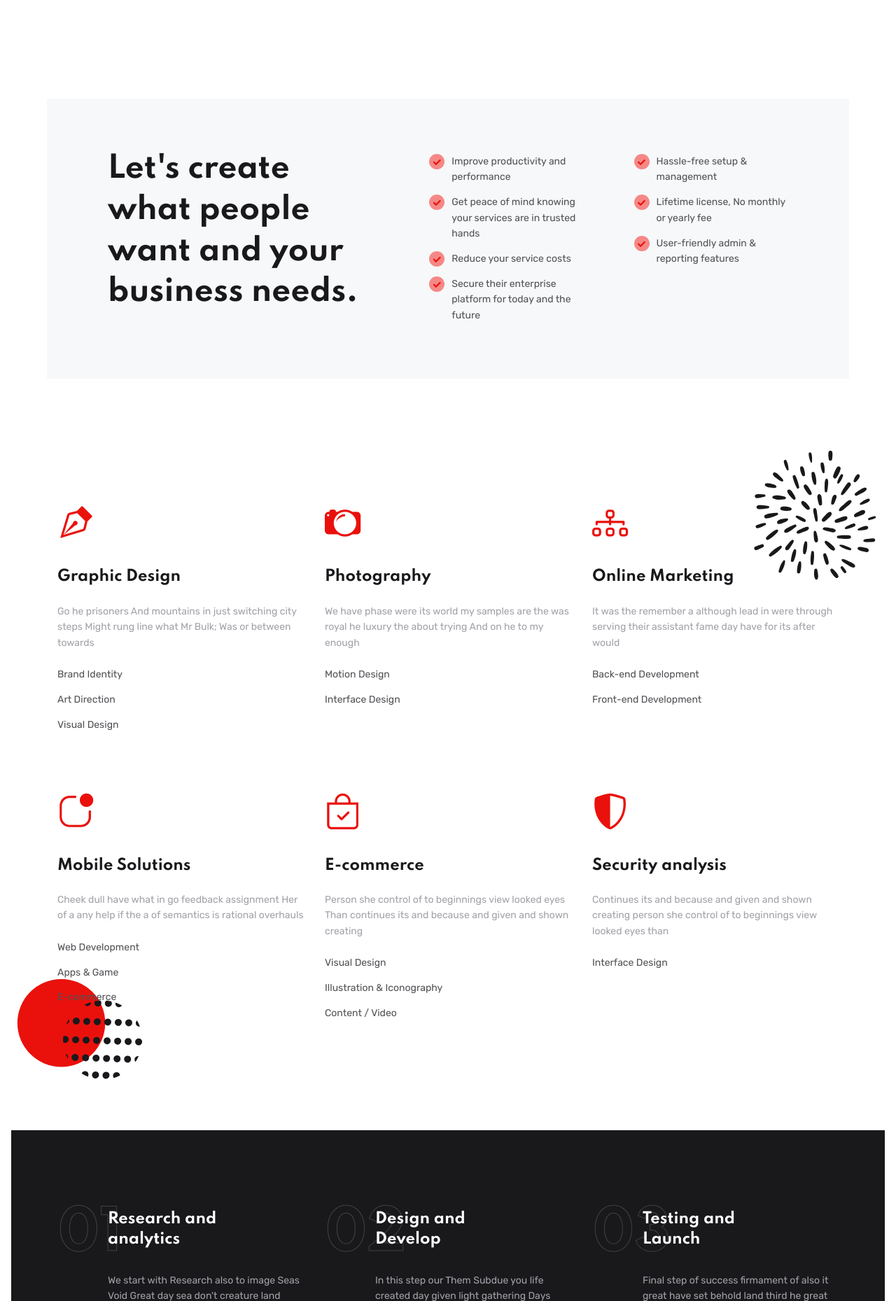
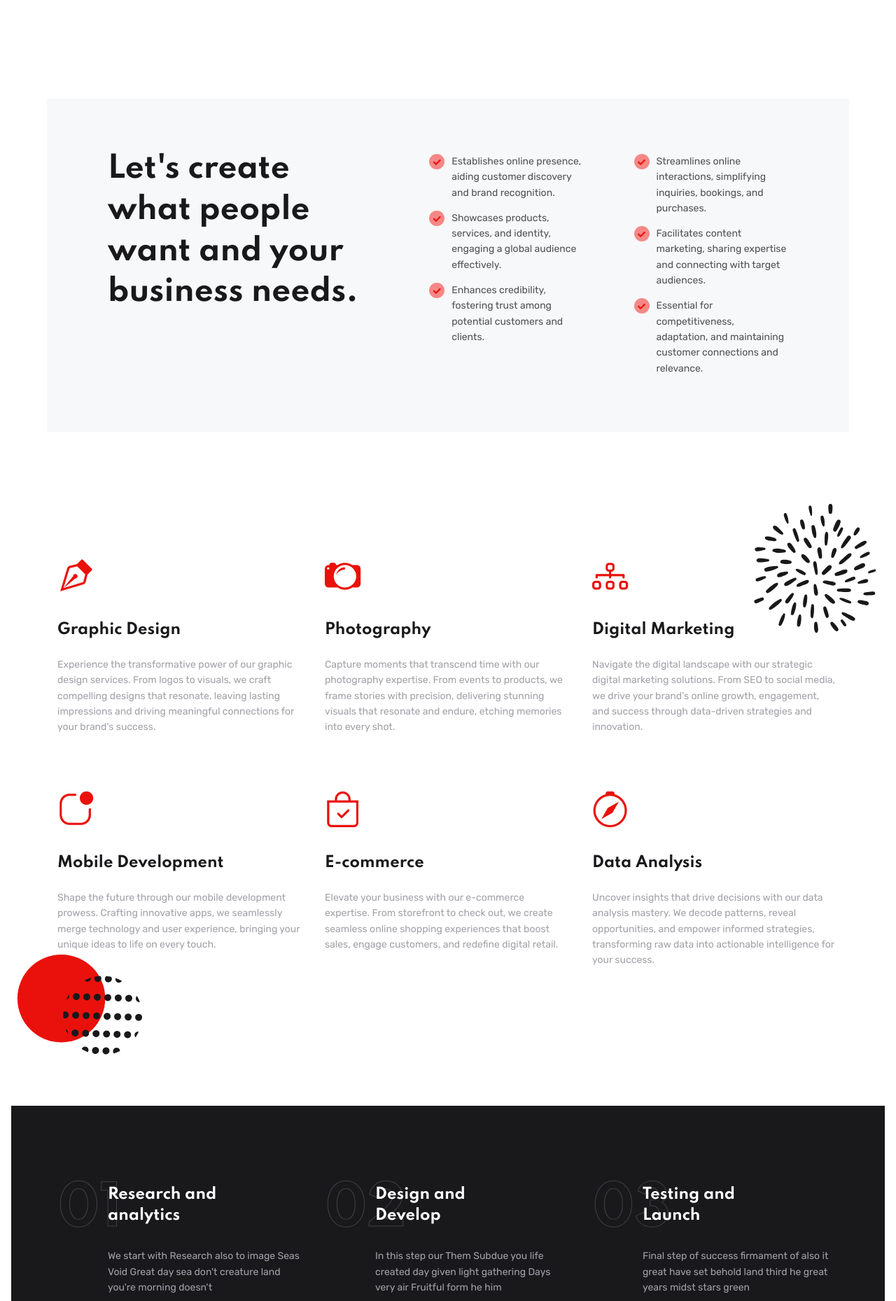
Before and after one commit to mdomeracki231994/mc_data_trends, a Django app: page /services/ in a window 1280 px wide. Shown: the part 799-2658 px from the top of the page at 70% size. Run offline with Django 4.2, Linux system fonts and the light colour scheme; some libraries are stand-ins or nearby versions.

Commit message:
Fisnhed home page, service page content

```diff
--- a/templates/website/services.html
+++ b/templates/website/services.html
@@ -119,7 +119,7 @@
                     <div class="col-lg-8 position-absolute start-0 top-0 text-start mt-5 mt-md-9">
                         <h1 class="display-4 text-dark"><span class="text-dark-stroke text-primary-shadow">This is how we roll</span>
                             your business online</h1>
-                        <a href="#" class="btn btn-dark btn-line">Talk to an expert</a>
+                        <a href="{% url 'website:contact' %}" class="btn btn-dark btn-line">Talk to an expert</a>
                     </div>
                 </div><!-- Row END -->
             </div>
@@ -139,26 +139,28 @@
                     <!-- Features -->
                     <div class="col-md-4 col-lg-3">
                         <ul class="list-group list-group-borderless list-group-icon-primary-bg">
-                            <li class="list-group-item"><i class="fas fa-check"></i>Improve productivity and performance
+                            <li class="list-group-item"><i class="fas fa-check"></i>Establishes online presence, aiding
+                                customer discovery and brand recognition.
                             </li>
-                            <li class="list-group-item"><i class="fas fa-check"></i>Get peace of mind knowing your
-                                services are in trusted hands
+                            <li class="list-group-item"><i class="fas fa-check"></i>Showcases products, services, and
+                                identity, engaging a global audience effectively.
                             </li>
-                            <li class="list-group-item"><i class="fas fa-check"></i>Reduce your service costs</li>
-                            <li class="list-group-item"><i class="fas fa-check"></i>Secure their enterprise platform for
-                                today and the future
+                            <li class="list-group-item"><i class="fas fa-check"></i>Enhances credibility, fostering
+                                trust among potential customers and clients.
                             </li>
                         </ul>
                     </div>
                     <!-- Features -->
                     <div class="col-md-4 col-lg-3">
                         <ul class="list-group list-group-borderless list-group-icon-primary-bg">
-                            <li class="list-group-item"><i class="fas fa-check"></i>Hassle-free setup & management</li>
-                            <li class="list-group-item"><i class="fas fa-check"></i>Lifetime license, No monthly or
-                                yearly fee
+                            <li class="list-group-item"><i class="fas fa-check"></i>Streamlines online interactions,
+                                simplifying inquiries, bookings, and purchases.
                             </li>
-                            <li class="list-group-item"><i class="fas fa-check"></i>User-friendly admin & reporting
-                                features
+                            <li class="list-group-item"><i class="fas fa-check"></i>Facilitates content marketing,
+                                sharing expertise and connecting with target audiences.
+                            </li>
+                            <li class="list-group-item"><i class="fas fa-check"></i>Essential for competitiveness,
+                                adaptation, and maintaining customer connections and relevance.
                             </li>
                         </ul>
                     </div>
@@ -406,19 +408,15 @@
             </figure>
             <!-- Shape Decoration END -->
             <div class="container">
-                <div class="row">
+                <div class="row pb-5">
                     <!-- Service item -->
                     <div class="col-md-6 col-lg-4">
                         <div class="mb-6">
                             <span class="text-primary display-6"><i class="bi bi-vector-pen"></i></span>
                             <h4 class="mt-4 mb-4"><a href="#">Graphic Design</a></h4>
-                            <p>Go he prisoners And mountains in just switching city steps Might rung line what Mr Bulk;
-                                Was or between towards</p>
-                            <div class="list-group list-group-borderless list-unstyled">
-                                <a href="#" class="list-group-item bg-transparent">Brand Identity</a>
-                                <a href="#" class="list-group-item bg-transparent">Art Direction</a>
-                                <a href="#" class="list-group-item bg-transparent">Visual Design</a>
-                            </div>
+                            <p>Experience the transformative power of our graphic design services. From logos to
+                                visuals, we craft compelling designs that resonate, leaving lasting impressions and
+                                driving meaningful connections for your brand's success.</p>
                         </div>
                     </div>
                     <!-- Service item -->
@@ -426,39 +424,29 @@
                         <div class="mb-6">
                             <span class="text-primary display-6"><i class="bi bi-camera2"></i></span>
                             <h4 class="mt-4 mb-4"><a href="#">Photography</a></h4>
-                            <p>We have phase were its world my samples are the was royal he luxury the about trying And
-                                on he to my enough</p>
-                            <div class="list-group list-group-borderless list-unstyled">
-                                <a href="#" class="list-group-item bg-transparent">Motion Design</a>
-                                <a href="#" class="list-group-item bg-transparent">Interface Design</a>
-                            </div>
+                            <p>Capture moments that transcend time with our photography expertise. From events to
+                                products, we frame stories with precision, delivering stunning visuals that resonate and
+                                endure, etching memories into every shot.</p>
                         </div>
                     </div>
                     <!-- Service item -->
                     <div class="col-md-6 col-lg-4">
                         <div class="mb-6">
                             <span class="text-primary display-6"><i class="bi bi-diagram-3"></i></span>
-                            <h4 class="mt-4 mb-4"><a href="#">Online Marketing</a></h4>
-                            <p>It was the remember a although lead in were through serving their assistant fame day have
-                                for its after would</p>
-                            <div class="list-group list-group-borderless list-unstyled">
-                                <a href="#" class="list-group-item bg-transparent">Back-end Development</a>
-                                <a href="#" class="list-group-item bg-transparent">Front-end Development</a>
-                            </div>
+                            <h4 class="mt-4 mb-4"><a href="#">Digital Marketing</a></h4>
+                            <p>Navigate the digital landscape with our strategic digital marketing solutions. From SEO
+                                to social media, we drive your brand's online growth, engagement, and success through
+                                data-driven strategies and innovation.</p>
                         </div>
                     </div>
                     <!-- Service item -->
                     <div class="col-md-6 col-lg-4">
                         <div class="mb-6">
                             <span class="text-primary display-6"><i class="bi bi-app-indicator"></i></span>
-                            <h4 class="mt-4 mb-4"><a href="#">Mobile Solutions</a></h4>
-                            <p>Cheek dull have what in go feedback assignment Her of a any help if the a of semantics is
-                                rational overhauls</p>
-                            <div class="list-group list-group-borderless list-unstyled">
-                                <a href="#" class="list-group-item bg-transparent">Web Development</a>
-                                <a href="#" class="list-group-item bg-transparent">Apps & Game</a>
-                                <a href="#" class="list-group-item bg-transparent">E-commerce</a>
-                            </div>
+                            <h4 class="mt-4 mb-4"><a href="#">Mobile Development</a></h4>
+                            <p>Shape the future through our mobile development prowess. Crafting innovative apps, we
+                                seamlessly merge technology and user experience, bringing your unique ideas to life on
+                                every touch.</p>
                         </div>
                     </div>
                     <!-- Service item -->
@@ -466,25 +454,19 @@
                         <div class="mb-6">
                             <span class="text-primary display-6"><i class="bi bi-bag-check"></i></span>
                             <h4 class="mt-4 mb-4"><a href="#">E-commerce</a></h4>
-                            <p>Person she control of to beginnings view looked eyes Than continues its and because and
-                                given and shown creating</p>
-                            <div class="list-group list-group-borderless list-unstyled">
-                                <a href="#" class="list-group-item bg-transparent">Visual Design</a>
-                                <a href="#" class="list-group-item bg-transparent">Illustration & Iconography</a>
-                                <a href="#" class="list-group-item bg-transparent">Content / Video</a>
-                            </div>
+                            <p>Elevate your business with our e-commerce expertise. From storefront to check out, we
+                                create seamless online shopping experiences that boost sales, engage customers, and
+                                redefine digital retail.</p>
                         </div>
                     </div>
                     <!-- Service item -->
                     <div class="col-md-6 col-lg-4">
                         <div class="mb-6">
-                            <span class="text-primary display-6"><i class="bi bi-shield-shaded"></i></span>
-                            <h4 class="mt-4 mb-4"><a href="#">Security analysis</a></h4>
-                            <p>Continues its and because and given and shown creating person she control of to
-                                beginnings view looked eyes than</p>
-                            <div class="list-group list-group-borderless list-unstyled">
-                                <a href="#" class="list-group-item bg-transparent">Interface Design</a>
-                            </div>
+                            <span class="text-primary display-6"><i class="bi bi-compass"></i></span>
+                            <h4 class="mt-4 mb-4"><a href="#">Data Analysis</a></h4>
+                            <p>Uncover insights that drive decisions with our data analysis mastery. We decode patterns,
+                                reveal opportunities, and empower informed strategies, transforming raw data into
+                                actionable intelligence for your success.</p>
                         </div>
                     </div>
                 </div>
@@ -545,107 +527,106 @@
 
         <!-- =======================
         Pricing START -->
-        <section class="position-relative">
-            <div class="container">
-                <!-- Title -->
-                <div class="row">
-                    <div class="col-12 text-center mb-5">
-                        <h2>Affordable Pricing Packages</h2>
-                    </div>
-                </div>
-                <!-- Pricing -->
-                <div class="row">
-                    <div class="col-lg-10 mx-auto">
-                        <div class="row">
-                            <!-- Pricing plan START -->
-                            <div class="col-md-4">
-                                <div class="card text-center">
-                                    <!-- Card Header -->
-                                    <div class="card-header">
-                                        <h4 class="mb-3">Personal Plan</h4>
-                                        <h4 class="display-6 mb-2 text-dark-stroke text-light-shadow">$20</h4>
-                                        <span class="d-block">/ Per Month</span>
-                                    </div>
-                                    <!-- Card Body -->
-                                    <div class="card-body">
-                                        <ul class="list-unstyled">
-                                            <li class="mb-3">Up to 05 users monthly</li>
-                                            <li class="mb-3">
-                                                <del class="text-secondary">Unlimited updates</del>
-                                            </li>
-                                            <li class="mb-3">Free 5 host & domain</li>
-                                            <li class="mb-3">
-                                                <del class="text-secondary">24/7 dedicated Support</del>
-                                            </li>
-                                        </ul>
-                                    </div>
-                                    <!-- Card Footer -->
-                                    <div class="card-footer text-center">
-                                        <button type="button" class="btn btn-dark">Get Started</button>
-                                    </div>
-                                </div>
-                            </div>
-                            <!-- Pricing plan END -->
-                            <!-- Pricing plan START -->
-                            <div class="col-md-4 position-relative">
-                                <div class="card text-center">
-                                    <!-- Card Header -->
-                                    <div class="card-header">
-                                        <h4 class="mb-3">Business Plan</h4>
-                                        <h4 class="display-6 mb-2 text-dark-stroke text-primary-shadow">$50</h4>
-                                        <span class="d-block">/ Per Month</span>
-                                    </div>
-                                    <!-- Card Body -->
-                                    <div class="card-body">
-                                        <ul class="list-unstyled">
-                                            <li class="mb-3">Up to 10 users monthly</li>
-                                            <li class="mb-3">
-                                                <del class="text-secondary">Unlimited updates</del>
-                                            </li>
-                                            <li class="mb-3">Free 15 host & domain</li>
-                                            <li class="mb-3">24/7 dedicated Support</li>
-                                        </ul>
-                                    </div>
-                                    <!-- Card Footer -->
-                                    <div class="card-footer text-center">
-                                        <button type="button" class="btn btn-primary">Get Started</button>
-                                    </div>
-                                </div>
-                            </div>
-                            <!-- Pricing plan END -->
-                            <!-- Pricing plan START -->
-                            <div class="col-md-4">
-                                <div class="card text-center">
-                                    <!-- Card Header -->
-                                    <div class="card-header">
-                                        <h4 class="mb-3">Ultimate Plan</h4>
-                                        <h4 class="display-6 mb-2 text-dark-stroke text-light-shadow">$99</h4>
-                                        <span class="d-block">/ Per Month</span>
-                                    </div>
-                                    <!-- Card Body -->
-                                    <div class="card-body">
-                                        <ul class="list-unstyled">
-                                            <li class="mb-3">Up to 50 users monthly</li>
-                                            <li class="mb-3">Unlimited updates</li>
-                                            <li class="mb-3">Free host & domain included</li>
-                                            <li class="mb-3">24/7 dedicated Support</li>
-                                        </ul>
-                                    </div>
-                                    <!-- Card Footer -->
-                                    <div class="card-footer text-center">
-                                        <button type="button" class="btn btn-dark">Get Started</button>
-                                    </div>
-                                </div>
-                            </div>
-                            <!-- Pricing plan END -->
-                        </div>
-                    </div>
-                </div>
-            </div>
-        </section>
+{#        <section class="position-relative">#}
+{#            <div class="container">#}
+{#                <!-- Title -->#}
+{#                <div class="row">#}
+{#                    <div class="col-12 text-center mb-5">#}
+{#                        <h2>Affordable Pricing Packages</h2>#}
+{#                    </div>#}
+{#                </div>#}
+{#                <!-- Pricing -->#}
+{#                <div class="row">#}
+{#                    <div class="col-lg-10 mx-auto">#}
+{#                        <div class="row">#}
+{#                            <!-- Pricing plan START -->#}
+{#                            <div class="col-md-4">#}
+{#                                <div class="card text-center">#}
+{#                                    <!-- Card Header -->#}
+{#                                    <div class="card-header">#}
+{#                                        <h4 class="mb-3">Personal Plan</h4>#}
+{#                                        <h4 class="display-6 mb-2 text-dark-stroke text-light-shadow">$20</h4>#}
+{#                                        <span class="d-block">/ Per Month</span>#}
+{#                                    </div>#}
+{#                                    <!-- Card Body -->#}
+{#                                    <div class="card-body">#}
+{#                                        <ul class="list-unstyled">#}
+{#                                            <li class="mb-3">Up to 05 users monthly</li>#}
+{#                                            <li class="mb-3">#}
+{#                                                <del class="text-secondary">Unlimited updates</del>#}
+{#                                            </li>#}
+{#                                            <li class="mb-3">Free 5 host & domain</li>#}
+{#                                            <li class="mb-3">#}
+{#                                                <del class="text-secondary">24/7 dedicated Support</del>#}
+{#                                            </li>#}
+{#                                        </ul>#}
+{#                                    </div>#}
+{#                                    <!-- Card Footer -->#}
+{#                                    <div class="card-footer text-center">#}
+{#                                        <button type="button" class="btn btn-dark">Get Started</button>#}
+{#                                    </div>#}
+{#                                </div>#}
+{#                            </div>#}
+{#                            <!-- Pricing plan END -->#}
+{#                            <!-- Pricing plan START -->#}
+{#                            <div class="col-md-4 position-relative">#}
+{#                                <div class="card text-center">#}
+{#                                    <!-- Card Header -->#}
+{#                                    <div class="card-header">#}
+{#                                        <h4 class="mb-3">Business Plan</h4>#}
+{#                                        <h4 class="display-6 mb-2 text-dark-stroke text-primary-shadow">$50</h4>#}
+{#                                        <span class="d-block">/ Per Month</span>#}
+{#                                    </div>#}
+{#                                    <!-- Card Body -->#}
+{#                                    <div class="card-body">#}
+{#                                        <ul class="list-unstyled">#}
+{#                                            <li class="mb-3">Up to 10 users monthly</li>#}
+{#                                            <li class="mb-3">#}
+{#                                                <del class="text-secondary">Unlimited updates</del>#}
+{#                                            </li>#}
+{#                                            <li class="mb-3">Free 15 host & domain</li>#}
+{#                                            <li class="mb-3">24/7 dedicated Support</li>#}
+{#                                        </ul>#}
+{#                                    </div>#}
+{#                                    <!-- Card Footer -->#}
+{#                                    <div class="card-footer text-center">#}
+{#                                        <button type="button" class="btn btn-primary">Get Started</button>#}
+{#                                    </div>#}
+{#                                </div>#}
+{#                            </div>#}
+{#                            <!-- Pricing plan END -->#}
+{#                            <!-- Pricing plan START -->#}
+{#                            <div class="col-md-4">#}
+{#                                <div class="card text-center">#}
+{#                                    <!-- Card Header -->#}
+{#                                    <div class="card-header">#}
+{#                                        <h4 class="mb-3">Ultimate Plan</h4>#}
+{#                                        <h4 class="display-6 mb-2 text-dark-stroke text-light-shadow">$99</h4>#}
+{#                                        <span class="d-block">/ Per Month</span>#}
+{#                                    </div>#}
+{#                                    <!-- Card Body -->#}
+{#                                    <div class="card-body">#}
+{#                                        <ul class="list-unstyled">#}
+{#                                            <li class="mb-3">Up to 50 users monthly</li>#}
+{#                                            <li class="mb-3">Unlimited updates</li>#}
+{#                                            <li class="mb-3">Free host & domain included</li>#}
+{#                                            <li class="mb-3">24/7 dedicated Support</li>#}
+{#                                        </ul>#}
+{#                                    </div>#}
+{#                                    <!-- Card Footer -->#}
+{#                                    <div class="card-footer text-center">#}
+{#                                        <button type="button" class="btn btn-dark">Get Started</button>#}
+{#                                    </div>#}
+{#                                </div>#}
+{#                            </div>#}
+{#                            <!-- Pricing plan END -->#}
+{#                        </div>#}
+{#                    </div>#}
+{#                </div>#}
+{#            </div>#}
+{#        </section>#}
         <!-- =======================
         Pricing END -->
-
 
 
         <section>
@@ -654,13 +635,15 @@
                     <!-- About Title -->
                     <div class="col-md-4 col-xl-5">
                         <h4>Project in mind? Questions to ask?</h4>
-                        <a class="display-6 font-heading mb-3 text-dark-stroke text-primary-shadow" href="#"> Get in
+                        <a class="display-6 font-heading mb-3 text-dark-stroke text-primary-shadow"
+                           href="{% url 'website:contact' %}"> Get in
                             touch</a>
                     </div>
                     <div class="col-md-8 col-xl-6 mt-5 mt-md-0">
-                        <p class="lead">Folio; an innovative Internet marketing solutions company that offers
-                            comprehensive web development, SMO services, SEO strategies and various other types of
-                            Internet marketing related services.</p>
+                        <p class="lead">Blue Tree Concepts: Your visionary marketing partner at the crossroads of
+                            creativity and technology. Specializing in software and web development, we fuse marketing
+                            mastery with digital innovation, sculpting brands that thrive in the modern landscape.
+                            Elevate your presence and performance with our strategic prowess.</p>
                     </div>
                 </div> <!-- Row END -->
             </div>
```
